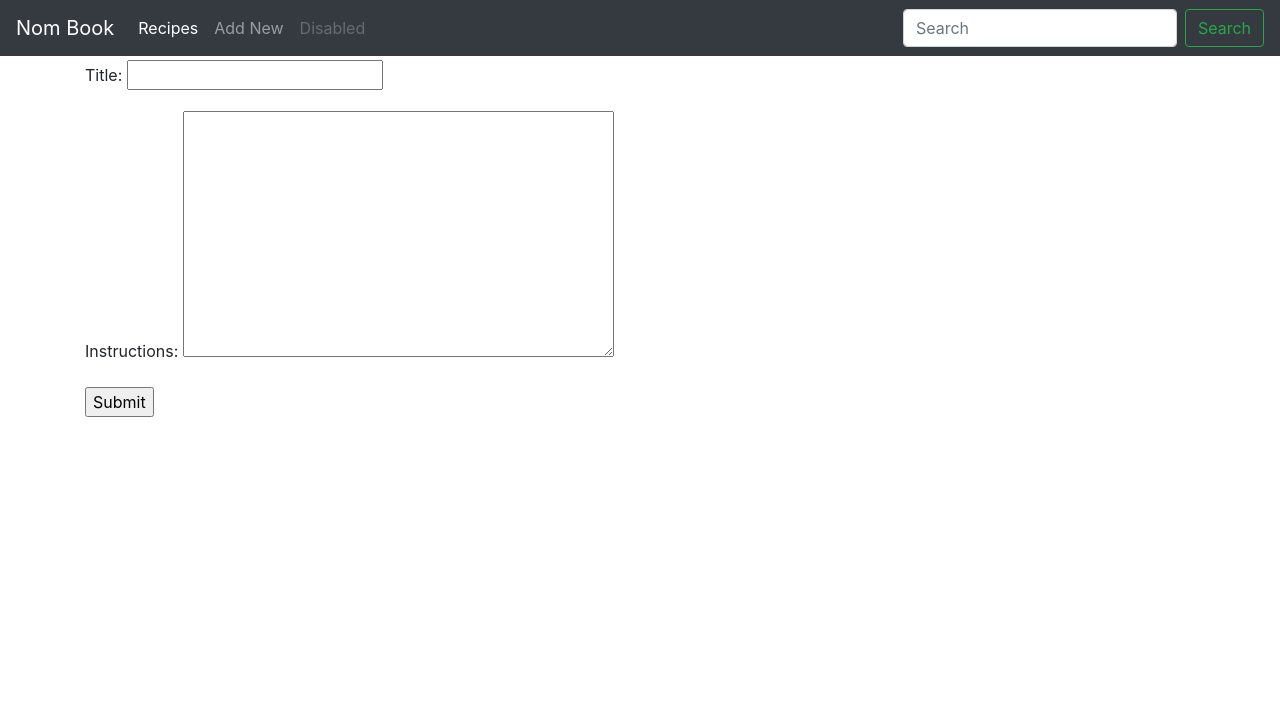
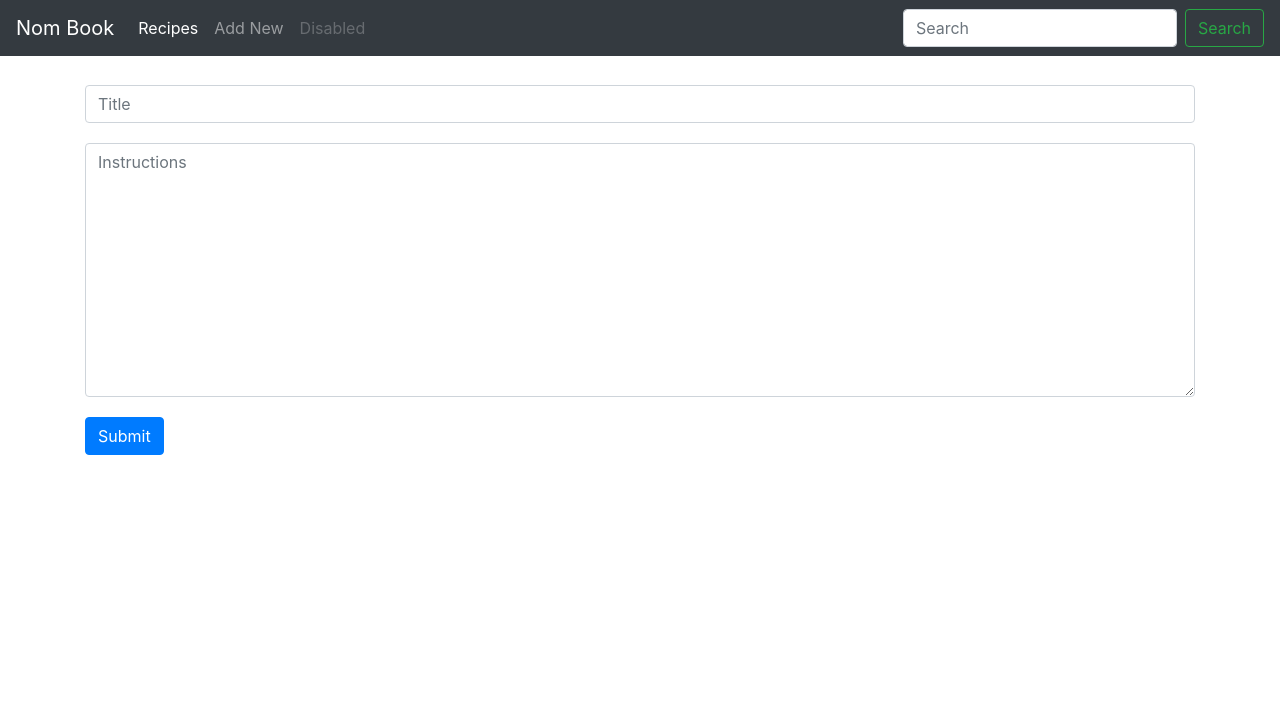
Before and after one commit to elongton/recipebook, a Django app: page /addrecipe/ in a window 1280 px wide. Shown: the top 720 px of the page. Run offline with Django 3.2, Linux system fonts and the light colour scheme; some libraries are stand-ins or nearby versions.

Commit message:
updated create form to use widget tweaks

```diff
--- a/recipebook/templates/recipebook/add_recipe.html
+++ b/recipebook/templates/recipebook/add_recipe.html
@@ -1,9 +1,15 @@
 {% extends 'base.html'%}
+{% load widget_tweaks %}
+
 
 {% block content %}
+<div class="form" style="padding: 25px 0;">
+  <form method="post">
+    {% csrf_token %}
+      {{ form.title|add_class:"form-control recipe-form-field"|attr:"placeholder:Title"}}
+      {{ form.instructions|add_class:"form-control recipe-form-field"|attr:"placeholder:Instructions"}}
+    <input type="submit" class='btn btn-primary app_submit' value=Submit>
+  </form>
+</div>
 
-<form method="post">{% csrf_token %}
-    {{ form.as_p }}
-    <input type="submit" value="Submit" />
-</form>
 {% endblock %}
--- a/recipebook/views.py
+++ b/recipebook/views.py
@@ -1,6 +1,7 @@
 from django.shortcuts import render
 from django.views.generic import ListView
-from django.views.generic.edit import FormView
+from django.views.generic.edit import FormView, CreateView
+
 from .models import Recipe
 from .forms import AddRecipeForm
 
@@ -9,7 +10,8 @@ class RecipeList(ListView):
     context_object_name = 'recipes'
 
 
-class AddRecipeView(FormView):
+class AddRecipeView(CreateView):
+    model = Recipe
+    fields = ('title', 'instructions',)
     template_name = 'recipebook/add_recipe.html'
-    form_class = AddRecipeForm
     success_url = '/'
--- a/recipes/settings.py
+++ b/recipes/settings.py
@@ -41,6 +41,7 @@ INSTALLED_APPS = [
     'django.contrib.staticfiles',
     'recipebook',
     'djfractions',
+    'widget_tweaks',
 ]
 
 MIDDLEWARE = [
--- /dev/null
+++ b/static/css/style.css
@@ -0,0 +1,3 @@
+.recipe-form-field{
+  margin-bottom: 20px;
+}
--- a/templates/base.html
+++ b/templates/base.html
@@ -6,6 +6,7 @@
     <link rel="shortcut icon" href="{% static 'img/food.png'%}" />
     <link rel="stylesheet" href="https://maxcdn.bootstrapcdn.com/bootstrap/4.0.0/css/bootstrap.min.css" integrity="sha384-Gn5384xqQ1aoWXA+058RXPxPg6fy4IWvTNh0E263XmFcJlSAwiGgFAW/dAiS6JXm" crossorigin="anonymous">
     <link rel="stylesheet" href="{% static 'css/sticky-footer-navbar.css'%}">
+    <link rel="stylesheet" href="{% static 'css/style.css'%}">
     <title>Recipes!</title>
   </head>
   <body>
```
Also changed, not shown: db.sqlite3.
